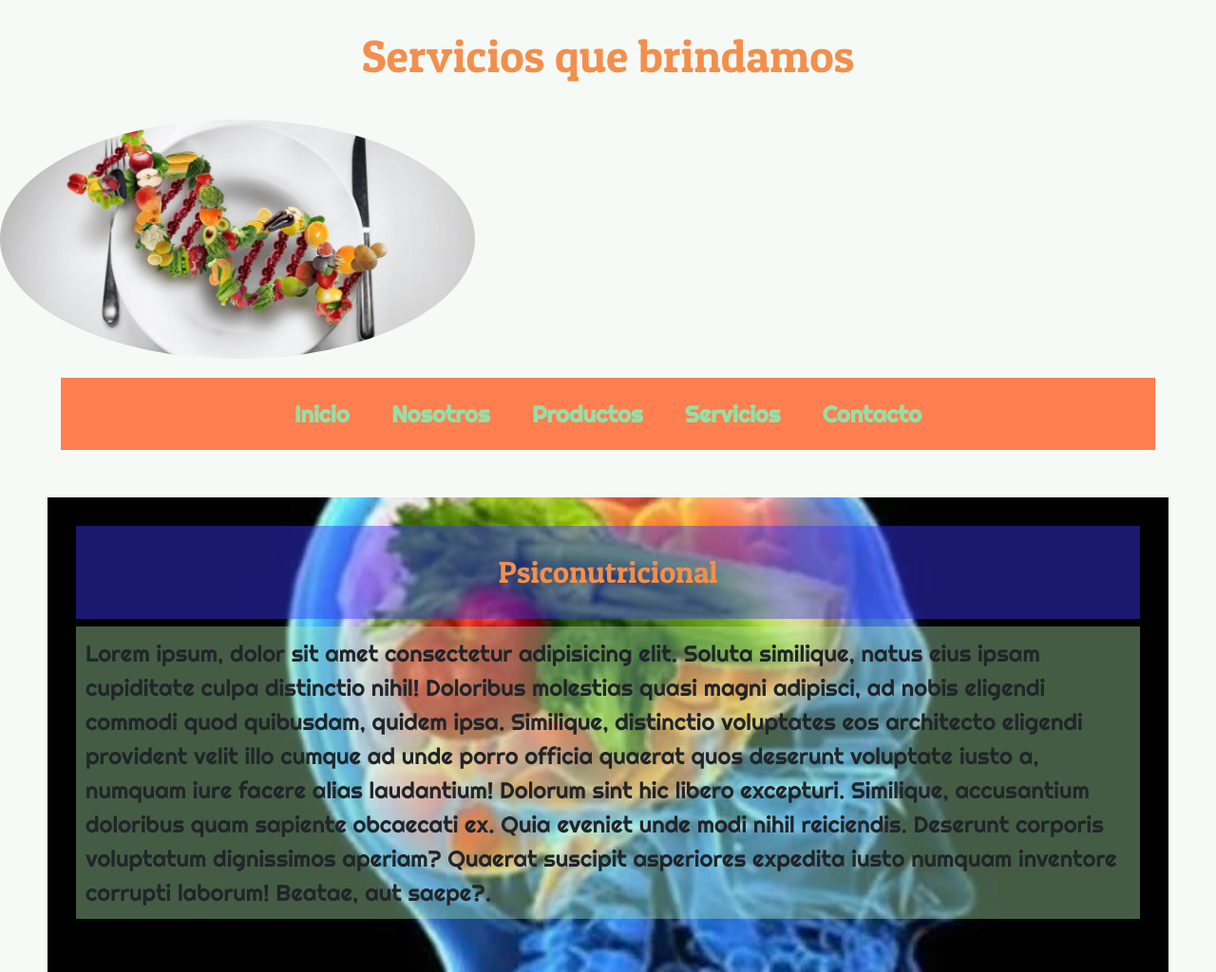
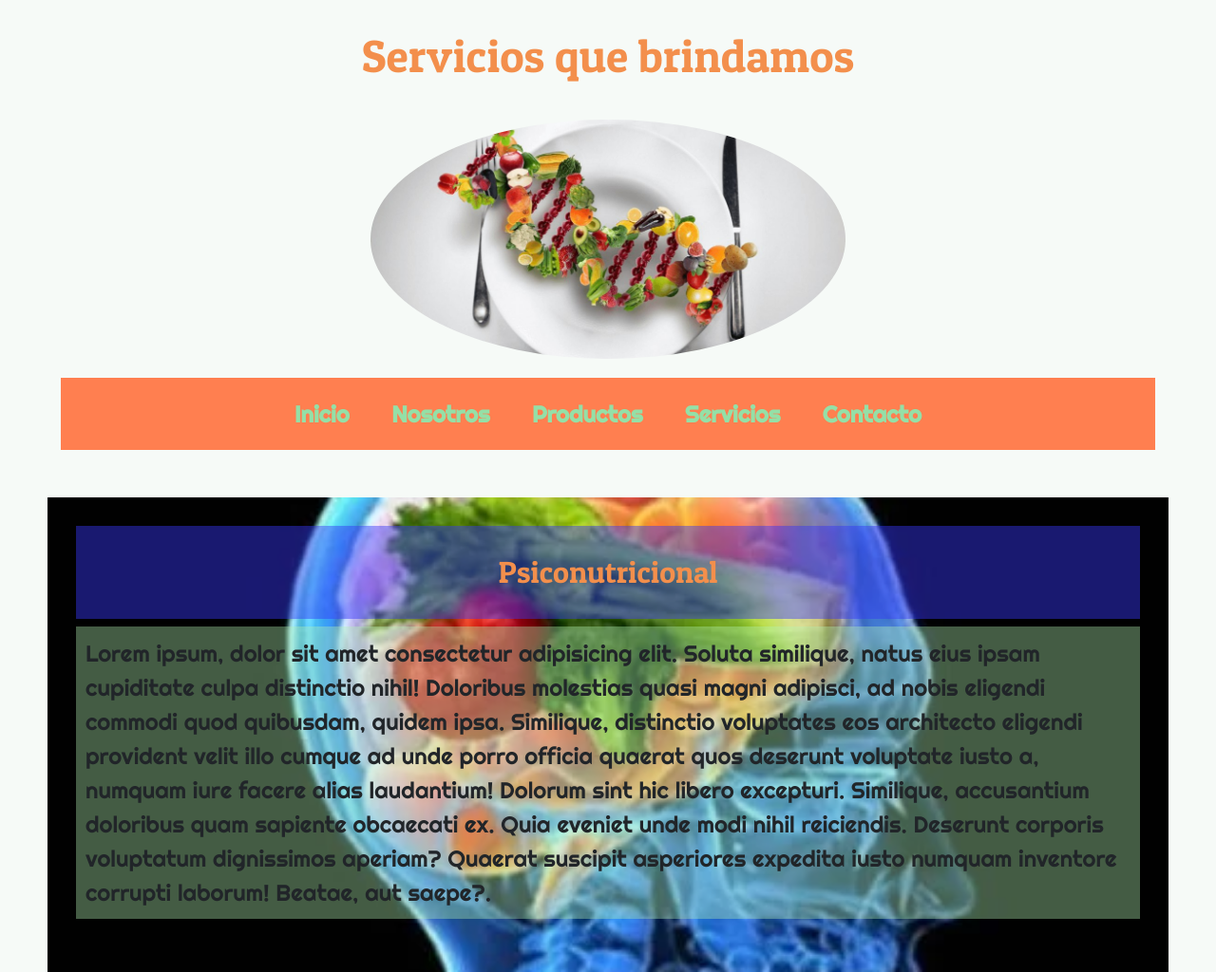
Before and after one commit to Rhadwolf/segunda-entrega, a plain HTML site: page views/servicios.html in a window 1280 px wide. Shown: the top 1024 px of the page at 95% size. Drawn offline with nearby package versions, Linux system fonts and the light colour scheme.

Commit message:
primera entrada

```diff
--- a/views/servicios.html
+++ b/views/servicios.html
@@ -15,11 +15,13 @@
     <header>
         <h1 class="animate__animated animate__backInDown">Servicios que brindamos</h1>
     </header>
-    <div id="Up">
-        <img class="logo" src="../img/adn.jpg" alt="logo">
-            </div>
-    <nav>
-        <ul class="menu">
+     <div  style="text-align:center ;"id="Up">
+     <img
+     class="logo"
+     src="../img/adn.jpg" alt="logo">
+     </div>
+     <nav>
+         <ul class="menu">
             <li class="item"><a href="../index.html">Inicio</a></li>
             <li class="item"><a href="./nosotros.html">Nosotros</a></li>
             <li class="item"><a href="./productos.html">Productos</a></li>
```
Also changed, not shown: index.html (+4 -2 lines), views/contacto.html (+5 -3 lines), views/nosotros.html (+5 -3 lines), views/productos.html (+5 -3 lines), css/estilo.css (line endings or trailing spaces).
